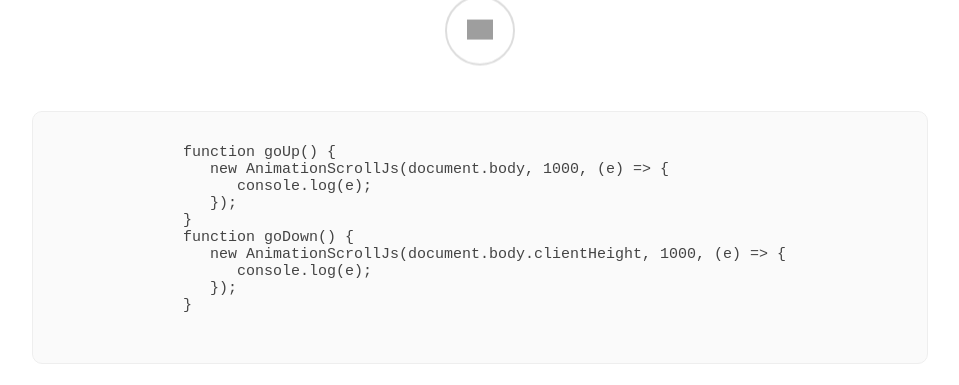
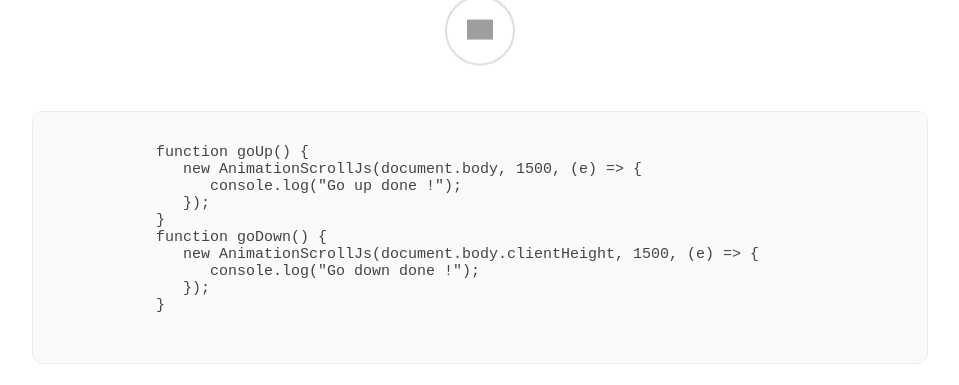
Before and after one commit to yonycalsin/animation-scroll.js, a website: page docs/index.html in a window 1280 px wide. Shown: the part 2894-3279 px from the top of the page, without its empty margins (160-1119 px from the left). Drawn offline with Linux system fonts and the light colour scheme; grey boxes are pictures that could not be loaded.

Commit message:
perf: ⚡️ Update to v1.0.13

```diff
--- a/docs/index.html
+++ b/docs/index.html
@@ -48,13 +48,13 @@
       <pre class="fadeInUp">
          <code>
             function goUp() {
-                  new AnimationScrollJs(document.body, 1000, (e) => {
-                     console.log(e);
+               new AnimationScrollJs(document.body, 1500, (e) => {
+                  console.log("Go up done !");
                });
             }
             function goDown() {
-                  new AnimationScrollJs(document.body.clientHeight, 1000, (e) => {
-                     console.log(e);
+               new AnimationScrollJs(document.body.clientHeight, 1500, (e) => {
+                  console.log("Go down done !");
                });
             }
          </code>
@@ -209,7 +209,7 @@
          &copy; All right reserved 2019 - Yoni Calsin
       </p>
    </div>
-   <script src="https://unpkg.com/animation-scroll.js@1.0.12/dist/index.js"></script>
+   <script src="https://unpkg.com/animation-scroll.js@1.0.13/dist/index.js"></script>
    <script>
       function goUp() {
          new AnimationScrollJs(document.body, 1500, (e) => {
--- a/package.json
+++ b/package.json
@@ -1,6 +1,6 @@
 {
    "name": "animation-scroll.js",
-   "version": "1.0.12",
+   "version": "1.0.13",
    "description": "🎁 Modern scroll animation 🎂 and very easy to use! 😉",
    "main": "dist/index.js",
    "types": "index.d.ts",
--- a/src/index.ts
+++ b/src/index.ts
@@ -1,5 +1,5 @@
 /*!
- * Animation Scroll Js v1.0.12 (https://github.com/yonicb/animation-scroll.js)
+ * Animation Scroll Js v1.0.13 (https://github.com/yonicb/animation-scroll.js)
  * Copyright 2019 The Animation Scroll Js Authors
  * Copyright 2019 Yoni Calsin <@yonicb>.
  * Licensed under MIT (https://github.com/yonicb/animation-scroll.js/blob/master/LICENSE)
```
Also changed, not shown: dist/index.d.ts (deleted), dist/index.js. Lines whose indentation alone changed are shown as unchanged.
